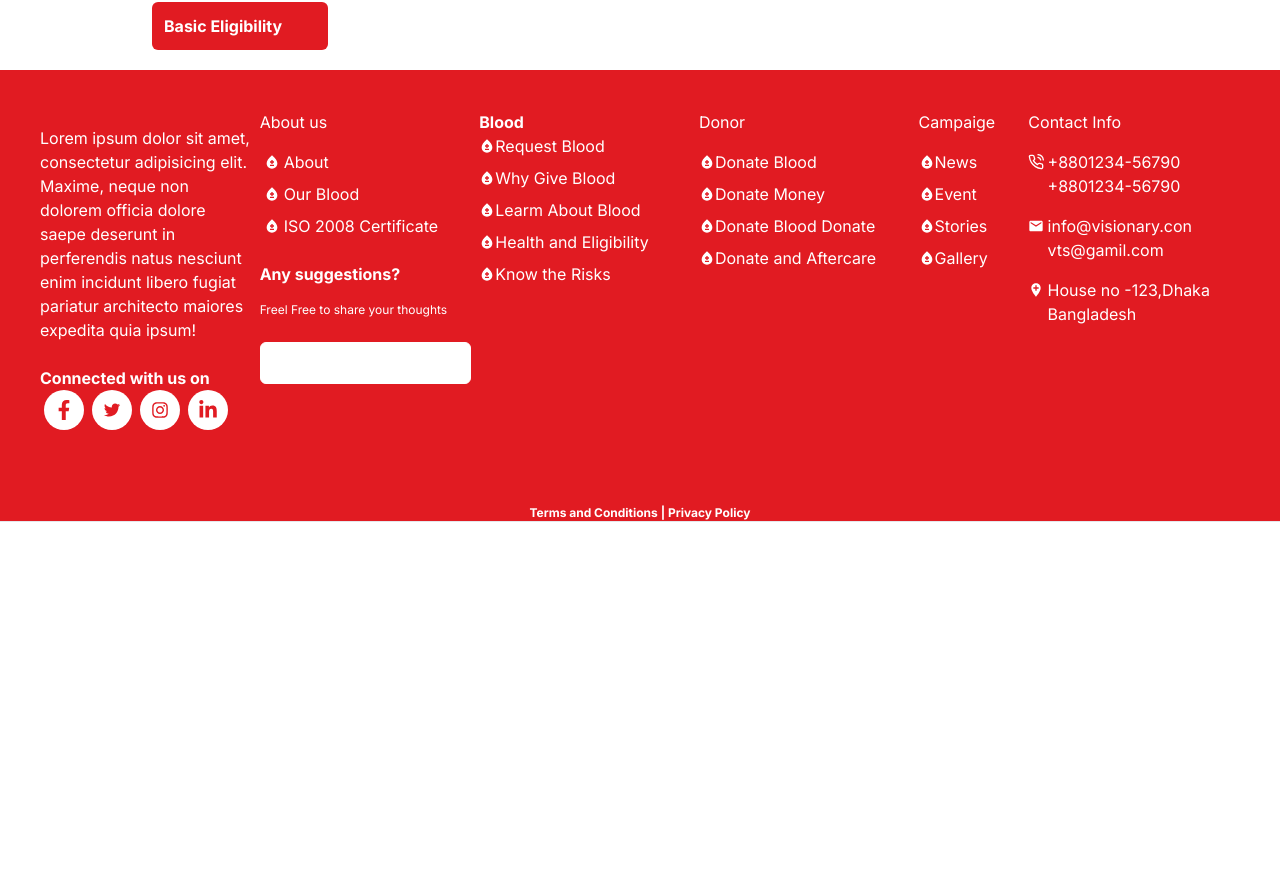
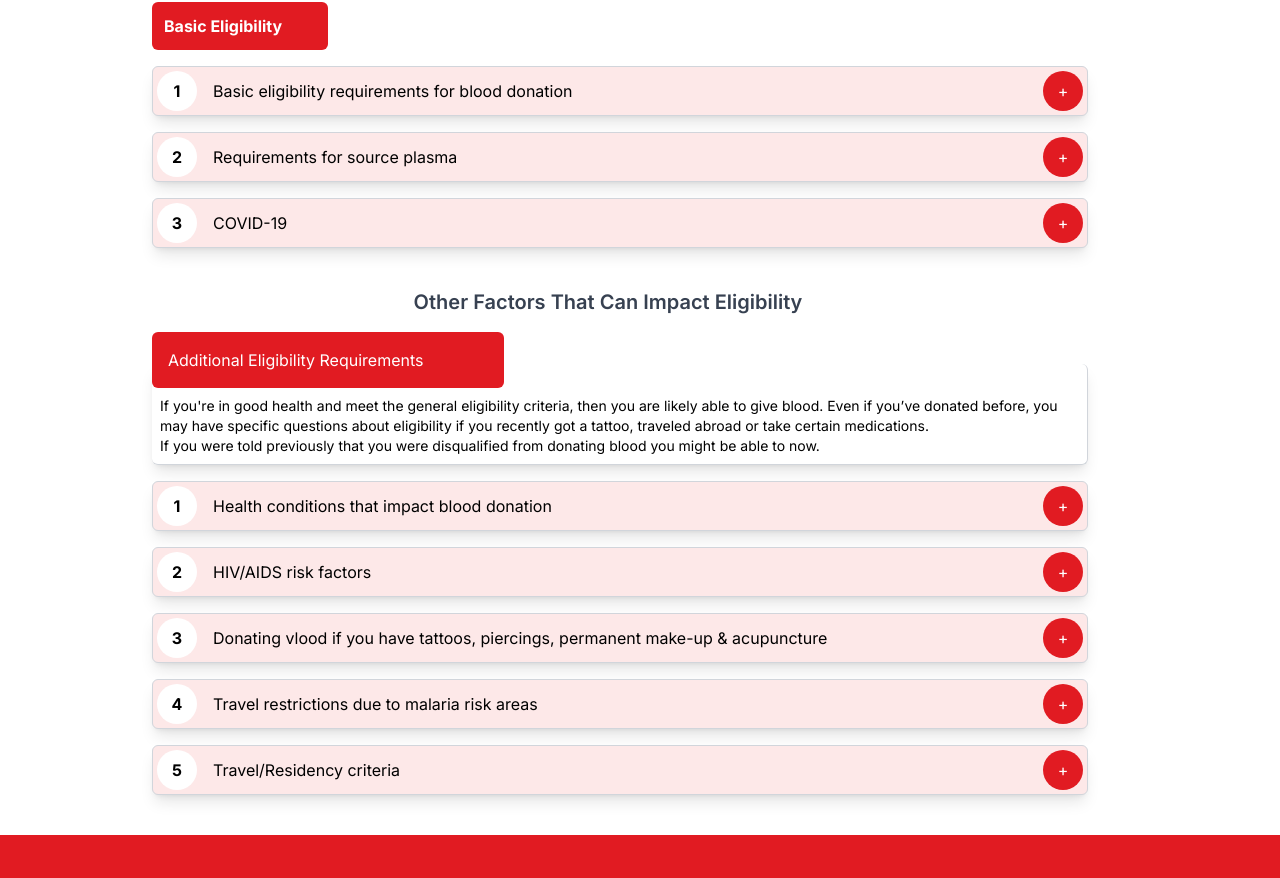
Before and after one commit to salauddin-ayub/Blood_Donation, a React (Create React App) app: page /blood/health-and-eligibility in a window 1280 px wide. Shown: the part 1897-2775 px from the top of the page. Before the commit the page ends 2419 px from the top, so only its background shows below. Built offline with nearby package versions, Linux system fonts and the light colour scheme; the HTML template or start-up script is replaced by a standard one.

Commit message:
Health and Eligibility page added

```diff
--- a/src/pages/Blood/HealthAndEligibility.jsx
+++ b/src/pages/Blood/HealthAndEligibility.jsx
@@ -78,7 +78,7 @@ export default function HealthAndEligibility() {
                 <p>How we thought of establishing this website</p>
               </div>
               <div className="md:ml-10 md:mr-20 rounded-md -mt-6 z-30 shadow-lg border bg-red-100 border-gray-300 border-t-0 border-l-0">
-                <div className="grid grid-cols-4 gap-4 ">
+                <div className="grid grid-cols-4 gap-3 ">
                   {/* First Column */}
                   <div className="col-span-1 text-center mt-20">
                     <div className="w-24 h-24 bg-red-500 rounded-full mx-auto mb-2 flex items-center justify-center">
@@ -143,7 +143,7 @@ export default function HealthAndEligibility() {
                     </p>
                   </div>
                 </div>
-                <div className="grid grid-cols-3  mb-8">
+                <div className="grid grid-cols-3 mb-8">
                   {/* First Column */}
                   <div className="col-span-1 text-center mt-20">
                     <div className="w-24 h-24 bg-red-500 rounded-full mx-auto mb-2 flex items-center justify-center">
@@ -187,7 +187,6 @@ export default function HealthAndEligibility() {
                         />
                       </div>
                     </div>
-
                     <p className="text-center text-sm font-semibold">
                       Wait eight weeks between <br />
                       whole blood donations
@@ -202,8 +201,116 @@ export default function HealthAndEligibility() {
             <div className="text-white bg-brandPrimary rounded-md w-1/6 md:ml-10 p-3 relative">
               <p className="font-bold">Basic Eligibility</p>
             </div>
+            <div class="flex items-center ml-10 mr-20 rounded-md shadow-lg border bg-red-100 border-gray-300 mt-4 p-1">
+              <div class="w-10 h-10 flex items-center justify-center rounded-full bg-white font-bold mr-4">
+                1
+              </div>
+              <div class="flex-grow">
+                Basic eligibility requirements for blood donation
+              </div>
+              <div class="w-10 h-10 flex items-center justify-center rounded-full bg-brandPrimary cursor-pointer text-white">
+                +
+              </div>
+            </div>
+
+            <div class="flex items-center ml-10 mr-20 mt-4 rounded-md shadow-lg border bg-red-100 border-gray-300 p-1">
+              <div class="w-10 h-10 flex items-center justify-center rounded-full bg-white font-bold mr-4">
+                2
+              </div>
+              <div class="flex-grow">Requirements for source plasma</div>
+              <div class="w-10 h-10 flex items-center justify-center rounded-full bg-brandPrimary cursor-pointer text-white">
+                +
+              </div>
+            </div>
+            <div class="flex items-center ml-10 mr-20 mt-4 rounded-md shadow-lg border bg-red-100 border-gray-300 p-1">
+              <div class="w-10 h-10 flex items-center justify-center rounded-full bg-white font-bold mr-4">
+                3
+              </div>
+              <div class="flex-grow">COVID-19</div>
+              <div class="w-10 h-10 flex items-center justify-center rounded-full bg-brandPrimary cursor-pointer text-white">
+                +
+              </div>
+            </div>
           </div>
           {/* Next section end */}
+          {/* last section start */}
+          <div className="mt-10 mb-10">
+            <div className="text-center text-xl font-semibold mb-2 mr-16 text-gray-700">
+              Other Factors That Can Impact Eligibility
+            </div>
+            <div className="text-white bg-brandPrimary rounded-md w-2/6 md:ml-10 p-4 mt-4">
+              <p>Additional Eligibility Requirements</p>
+            </div>
+            <div className="md:ml-10 md:mr-20 rounded-md -mt-6 z-30 shadow-lg border border-gray-300 border-t-0 border-l-0 ">
+              <br></br>
+              <p className="p-2 text-sm">
+                If you're in good health and meet the general eligibility
+                criteria, then you are likely able to give blood. Even if you’ve
+                donated before, you may have specific questions about
+                eligibility if you recently got a tattoo, traveled abroad or
+                take certain medications.<br></br>
+                If you were told previously that you were disqualified from
+                donating blood you might be able to now.
+              </p>
+            </div>
+            <div class="flex items-center ml-10 mr-20 rounded-md shadow-lg border bg-red-100 border-gray-300 mt-4 p-1 ">
+              <div class="w-10 h-10 flex items-center justify-center rounded-full bg-white font-bold mr-4">
+                1
+              </div>
+              <div class="flex-grow">
+                Health conditions that impact blood donation
+              </div>
+              <div class="w-10 h-10 flex items-center justify-center rounded-full bg-brandPrimary cursor-pointer text-white">
+                +
+              </div>
+            </div>
+            <div class="flex items-center ml-10 mr-20 rounded-md shadow-lg border bg-red-100 border-gray-300 mt-4 p-1">
+              <div class="w-10 h-10 flex items-center justify-center rounded-full bg-white font-bold mr-4">
+                2
+              </div>
+              <div class="flex-grow">
+                HIV/AIDS risk factors
+              </div>
+              <div class="w-10 h-10 flex items-center justify-center rounded-full bg-brandPrimary cursor-pointer text-white">
+                +
+              </div>
+            </div>
+            <div class="flex items-center ml-10 mr-20 rounded-md shadow-lg border bg-red-100 border-gray-300 mt-4 p-1">
+              <div class="w-10 h-10 flex items-center justify-center rounded-full bg-white font-bold mr-4">
+                3
+              </div>
+              <div class="flex-grow">
+                Donating vlood if you have tattoos, piercings, permanent make-up & acupuncture
+              </div>
+              <div class="w-10 h-10 flex items-center justify-center rounded-full bg-brandPrimary cursor-pointer text-white">
+                +
+              </div>
+            </div>
+            <div class="flex items-center ml-10 mr-20 rounded-md shadow-lg border bg-red-100 border-gray-300 mt-4 p-1">
+              <div class="w-10 h-10 flex items-center justify-center rounded-full bg-white font-bold mr-4">
+                4
+              </div>
+              <div class="flex-grow">
+                Travel restrictions due to malaria risk areas
+              </div>
+              <div class="w-10 h-10 flex items-center justify-center rounded-full bg-brandPrimary cursor-pointer text-white">
+                +
+              </div>
+            </div>
+            <div class="flex items-center ml-10 mr-20 rounded-md shadow-lg border bg-red-100 border-gray-300 mt-4 p-1">
+              <div class="w-10 h-10 flex items-center justify-center rounded-full bg-white font-bold mr-4">
+                5
+              </div>
+              <div class="flex-grow">
+                Travel/Residency criteria
+              </div>
+              <div class="w-10 h-10 flex items-center justify-center rounded-full bg-brandPrimary cursor-pointer text-white">
+                +
+              </div>
+            </div>
+          </div>
+
+          {/* last section end */}
         </div>
       </div>
 
```
